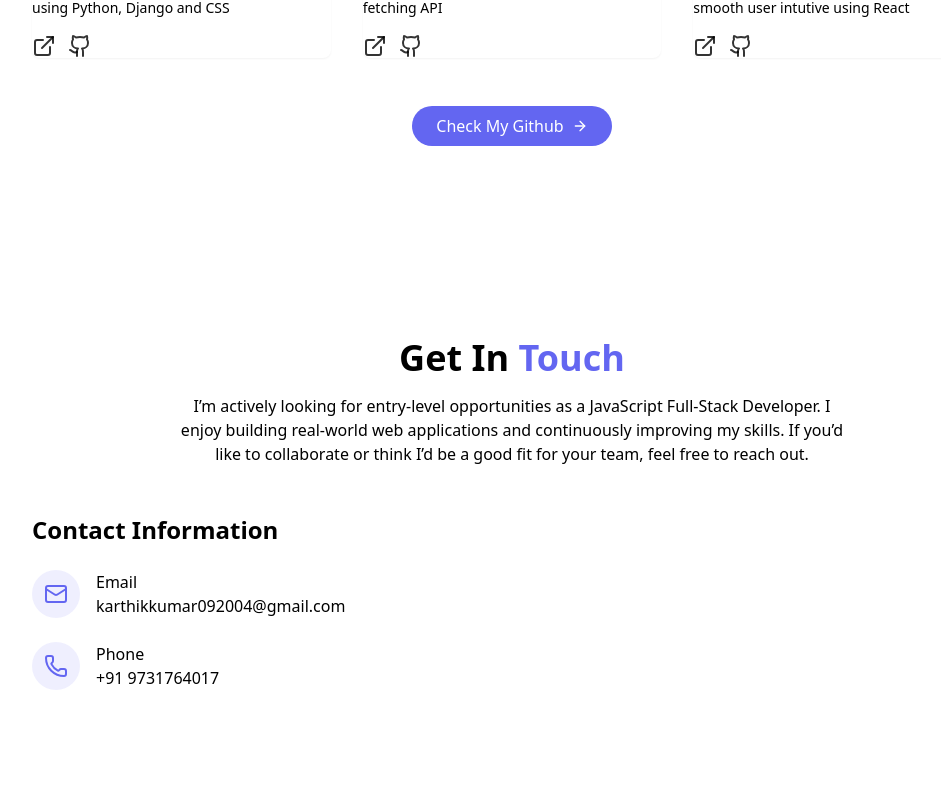
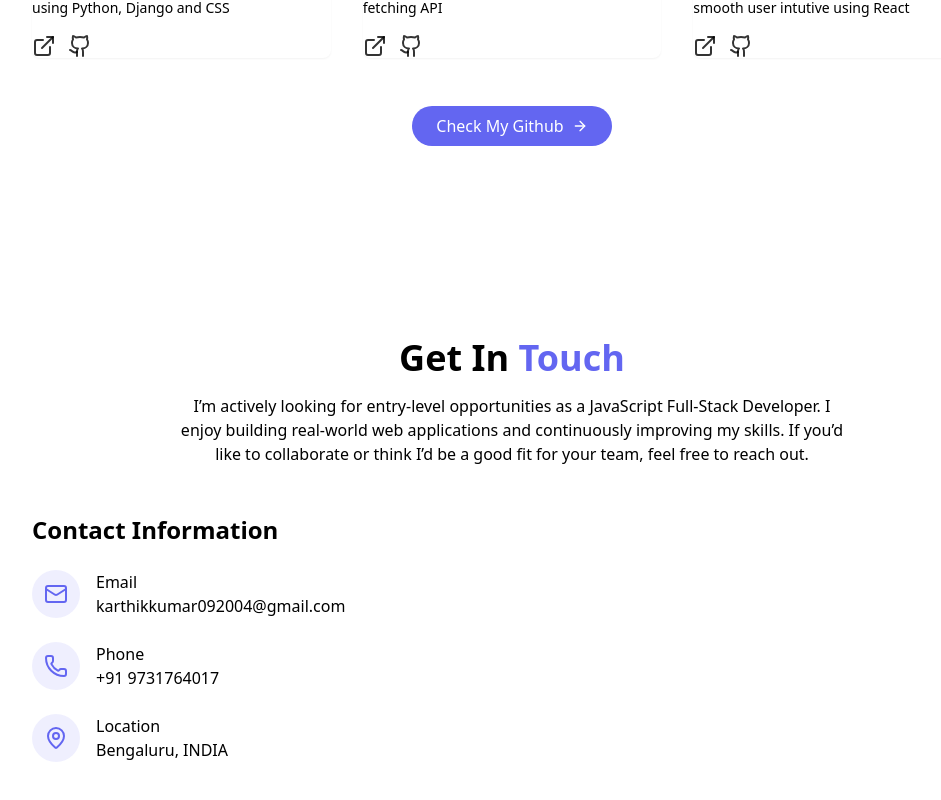
Before and after one commit to Karthik171819/Portfolio, a React (Vite) app in the folder vite-project/: page / in a window 1280 px wide. Shown: the part 2918-3718 px from the top of the page, without its empty margins (128-1069 px from the left). Built offline with nearby package versions, Linux system fonts and the light colour scheme.

Commit message:
Portfolio

```diff
--- a/vite-project/src/components/ContactSection.jsx
+++ b/vite-project/src/components/ContactSection.jsx
@@ -1,4 +1,4 @@
-import { Mail, Phone } from "lucide-react";
+import { Mail, Phone, MapPin } from "lucide-react";
 
 export const ContactSection = () => {
   return (
@@ -54,6 +54,23 @@
                 </div>
               </div>
 
+              {/* location details */}
+              <div className="flex items-start space-x-4">
+                <div className="p-3 rounded-full bg-accent/10">
+                  <MapPin className="h-6 w-6 text-accent" />{" "}
+                </div>
+                <div>
+                  <h4 className="font-medium">
+                    Location
+                  </h4>
+                  <a
+                  className="text-muted-foreground hover:text-accent transition-colors"
+                  >
+                    Bengaluru, INDIA
+                  </a>
+                </div>
+              </div>
+
             </div>
           </div>
         </div>
```
